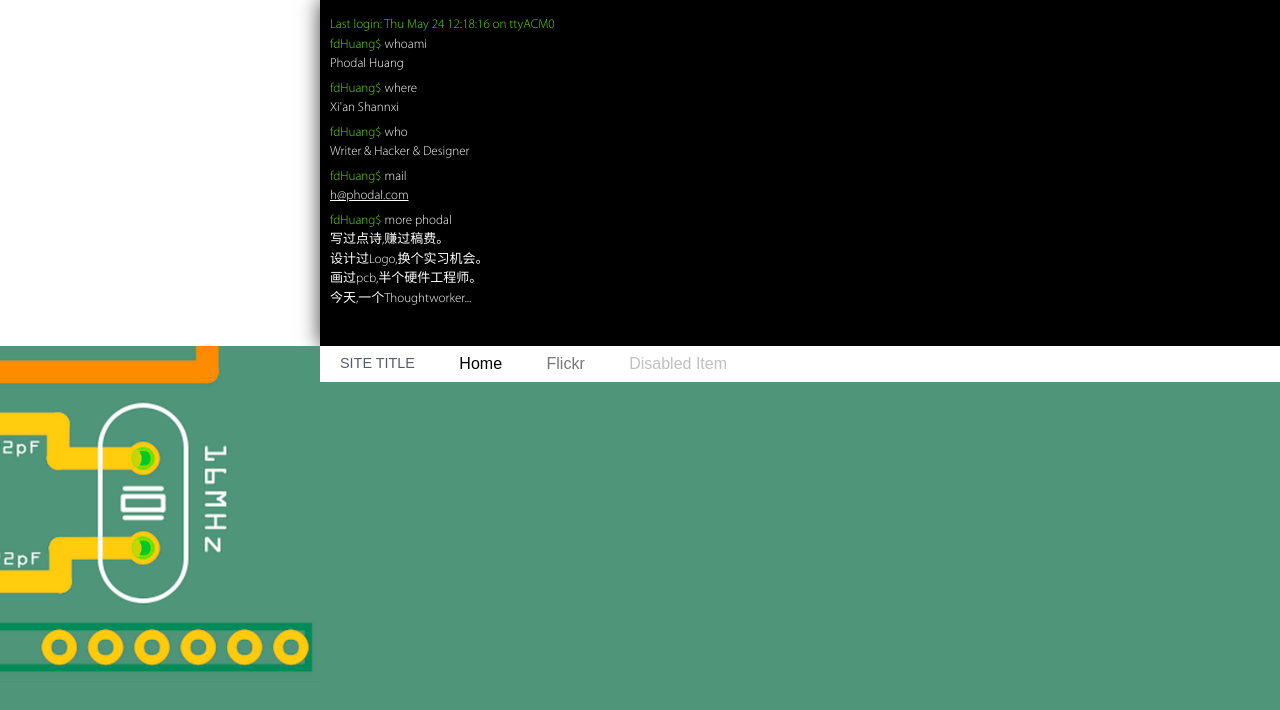
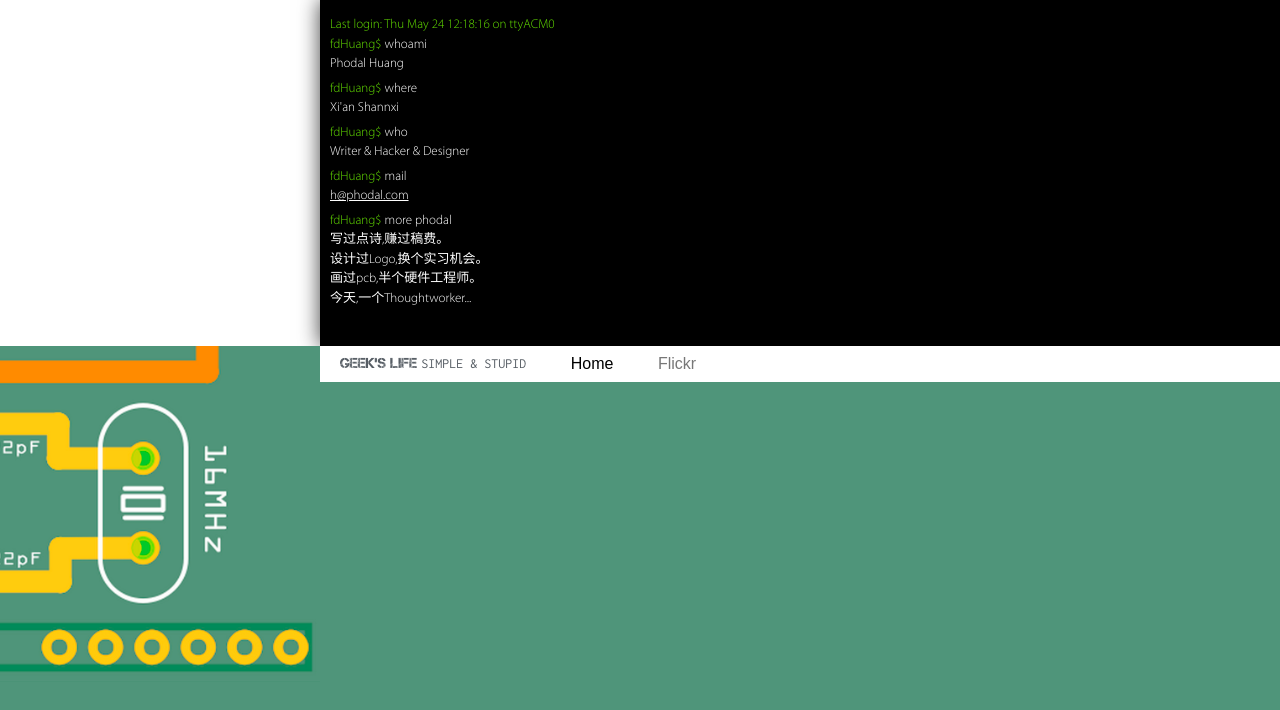
Before and after one commit to gmszone/homepage, a plain HTML site: page index.html in a window 1280 px wide. Drawn offline with Linux system fonts and the light colour scheme.

Commit message:
adjust to a suit size

```diff
--- a/index.html
+++ b/index.html
@@ -211,6 +211,14 @@
     span {
     	color:#fff;
     }
+    span.brand {
+    	font-family:inconsolata;
+    	color:#565d64;
+    	font-size: 14px;
+    }
+    .rio {
+    	font-family:Rio;
+    }
     </style>
 
 </head>
@@ -265,14 +273,11 @@
                         </div>
                         <div class="pure-u-3-4">
                             <div class="pure-menu pure-menu-open pure-menu-horizontal l-box">
-                                <a href="#" class="pure-menu-heading">Site Title</a>
-
+                                <a href="#" class="pure-menu-heading rio">Geek's Life <span class="brand">Simple & Stupid</span></a>
                                 <ul>
-                                    <li class="pure-menu-selected"><a href="#">Home</a>
+                                    <li class="pure-menu-selected"><a href="/">Home</a>
                                     </li>
                                     <li><a href="#">Flickr</a>
-                                    </li>
-                                    <li class="pure-menu-disabled"><a href="#">Disabled Item</a>
                                     </li>
                                 </ul>
                             </div>
```
